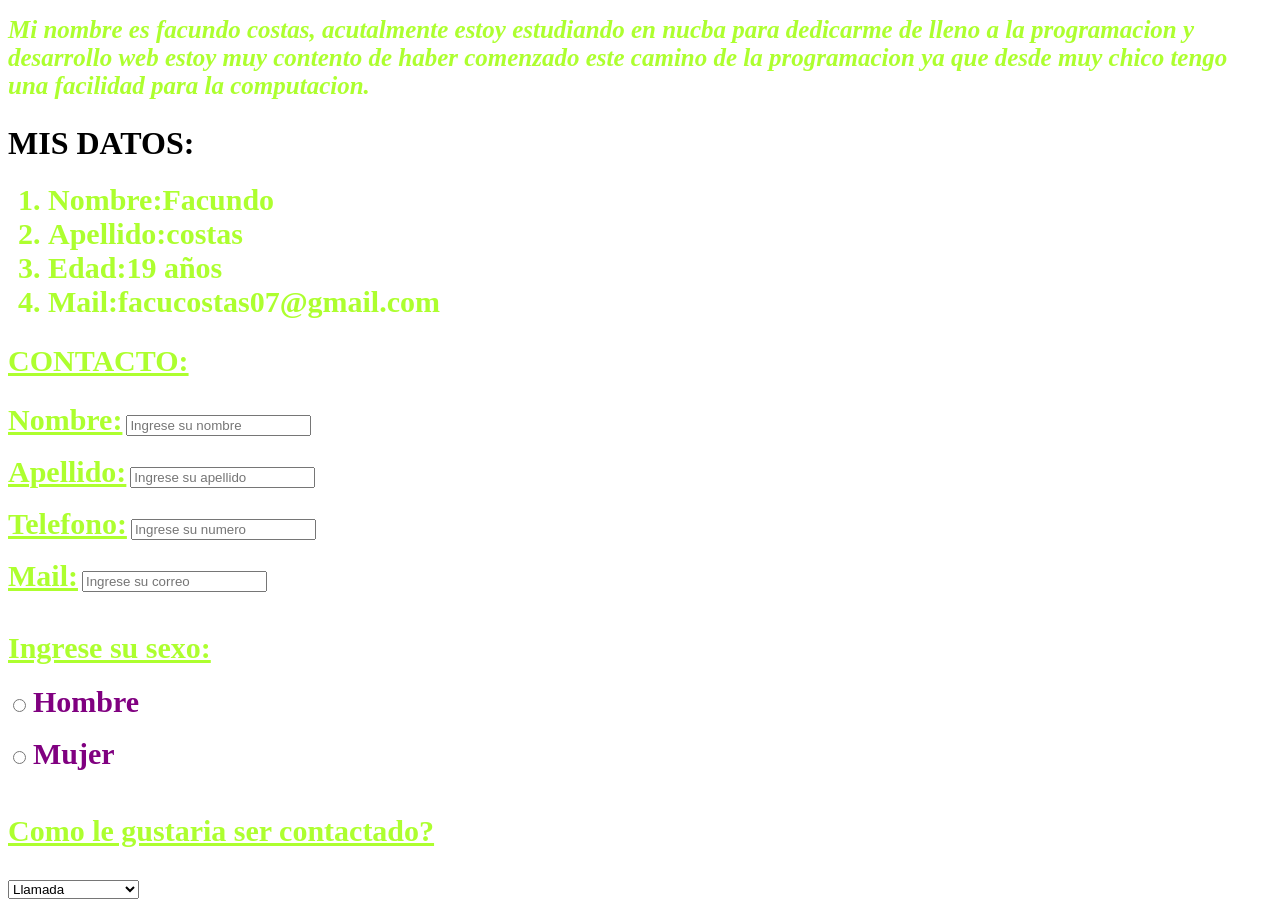
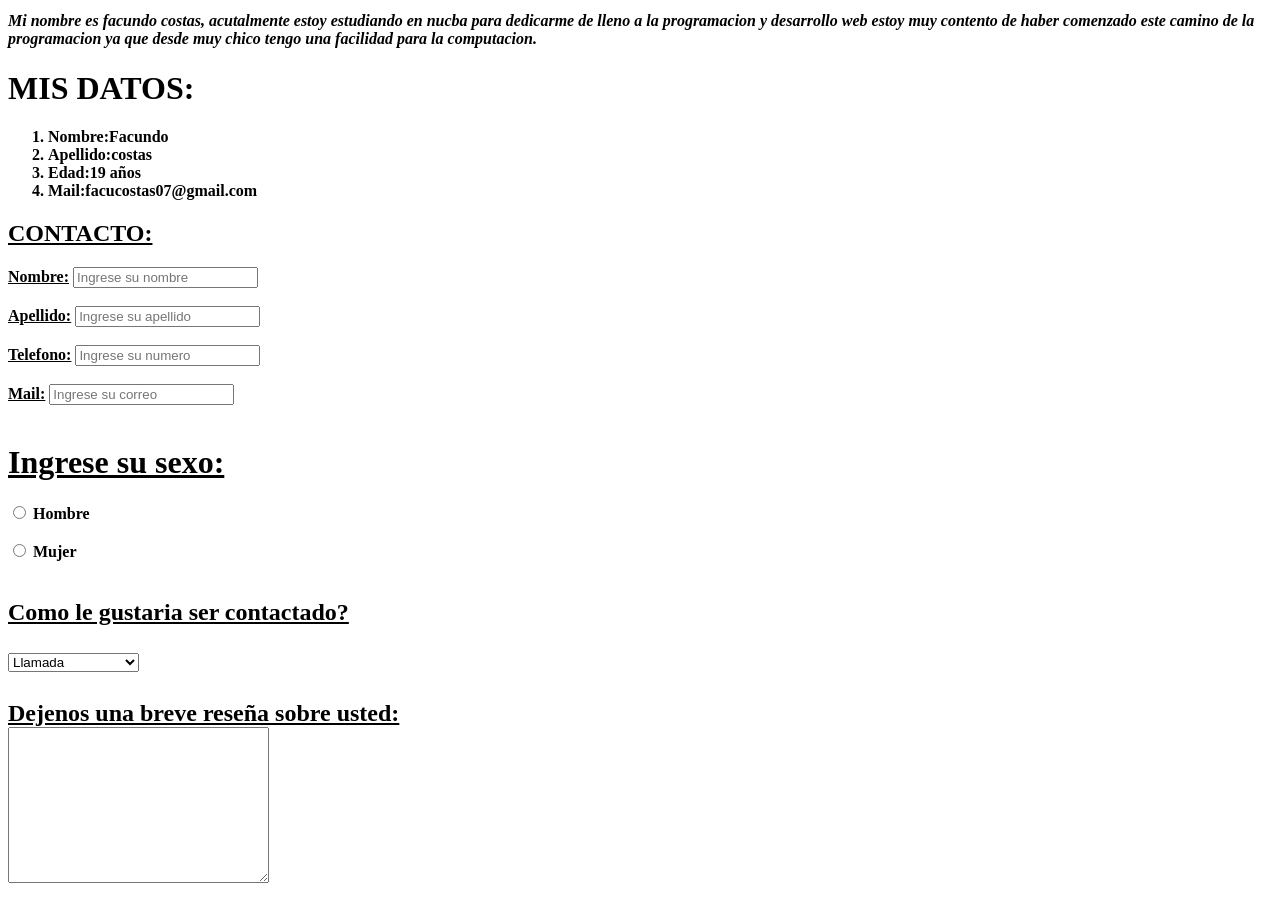
Before and after one commit to FakuKostasDvlpr/nucba2717, a plain HTML site: page clase_1/index.html in a window 1280 px wide. Shown: the part 1560-2462 px from the top of the page. Drawn offline with Linux system fonts and the light colour scheme.

Commit message:
transpaso

```diff
--- /dev/null
+++ b/Clase_3/style.css
@@ -0,0 +1,8 @@
+h1{
+    color:red;]
+    text-shadow: 1px 0px white, 1px 1px white ;
+}
+
+p{
+    color: blue;
+}
--- a/clase_1/index.html
+++ b/clase_1/index.html
@@ -25,64 +25,64 @@
 
 
              <h1>Sobre mi</h1>
-             <p style="color: greenyellow; font-size: 25px;"> <em> <b>Mi nombre es facundo costas, acutalmente estoy estudiando en nucba para dedicarme de lleno a la programacion y desarrollo web
+             <p > <em> <b>Mi nombre es facundo costas, acutalmente estoy estudiando en nucba para dedicarme de lleno a la programacion y desarrollo web
             estoy muy contento de haber comenzado este camino de la programacion ya que desde muy chico tengo una facilidad para la computacion.<b></em>
             </p>
 
              <h1>MIS DATOS:</h1>
             <ol>
-             <li style="color: greenyellow; font-size: 30px;" >Nombre:<strong>Facundo</strong></li>
-             <li style="color: greenyellow; font-size: 30px;" >Apellido:<strong>costas</strong></li>
-             <li style="color: greenyellow; font-size: 30px;" >Edad:<strong>19 años</strong></li>
-             <li style="color: greenyellow; font-size: 30px;" >Mail:<strong>facucostas07@gmail.com</strong>
+             <li>Nombre:<strong>Facundo</strong></li>
+             <li>Apellido:<strong>costas</strong></li>
+             <li>Edad:<strong>19 años</strong></li>
+             <li>Mail:<strong>facucostas07@gmail.com</strong>
              </li>
             </ol>
-            <h2 style="color: greenyellow; font-size: 30px;"><u>CONTACTO:</u></h2>
+            <h2 ><u>CONTACTO:</u></h2>
 
 
          <!-- empezar con input, seguido del label -->
 
 
-               <label for="Nombre" style="color: greenyellow; font-size: 30px;"> <strong> <u> Nombre:</u></strong></label>
+               <label for="Nombre"> <strong> <u> Nombre:</u></strong></label>
                <input type="text" id="nombre" placeholder="Ingrese su nombre">
                <br> <br>
 
           <!-- -->
 
-             <label for="Apellido" style="color: greenyellow; font-size: 30px;"> <strong> <u>Apellido:</u></strong></label>
+             <label for="Apellido"> <strong> <u>Apellido:</u></strong></label>
              <input type="text" id="Apellido" placeholder="Ingrese su apellido">
              <br> <br>
          <!-- -->
 
-                <label for="Telefono" style="color: greenyellow; font-size: 30px;" ><strong><u>Telefono:</u></strong></label>
+                <label for="Telefono"  ><strong><u>Telefono:</u></strong></label>
                 <input type="number" id="Telefono" placeholder="Ingrese su numero">
                 <br> <br>
 
          <!-- -->
 
-                  <label for="Correo" style="color: greenyellow; font-size: 30px;"  ><strong><u>Mail:</u></strong></label>
+                  <label for="Correo"   ><strong><u>Mail:</u></strong></label>
                 <input type="mail" id="Correo" placeholder="Ingrese su correo" required>
                  <br> <br>
 
          <!-- --><u></u>
 
-                  <h1 style="color: greenyellow; font-size: 30px;" ><strong><u>Ingrese su sexo:</u></strong></h1>
+                  <h1  ><strong><u>Ingrese su sexo:</u></strong></h1>
 
          <!-- 1° RADIO -->
 
                   <input type="radio" id="Hombre" name="sexo">
-                  <label for="Hombre" style="color: purple;font-size: 30px;" >Hombre</label>
+                  <label for="Hombre"  >Hombre</label>
                   <br> <br>
 
          <!-- 2° RADIO-->
 
                 <input type="radio" id="Mujer" name="sexo"/>
-                <label for="Mujer" style="color: purple; font-size: 30px;" >Mujer</label>
+                <label for="Mujer"  >Mujer</label>
                <br> <br>
 
          <!-- Select (opciones)-->
 
-         <h2 style="color: greenyellow; font-size: 30px;" ><strong><u>Como le gustaria ser contactado?</u></strong><h2>
+         <h2  ><strong><u>Como le gustaria ser contactado?</u></strong><h2>
                <select>
                 <option value="llamada"> Llamada</option>
                   <option value="texto">Mensaje de texto</option>
@@ -90,7 +90,7 @@
                 </select>
                   <br> <br>
 
-         <label for="texto" style="color: greenyellow; font-size: 30px;" ><u>Dejenos una breve reseña sobre usted:</u></label> <br>
+         <label for="texto"  ><u>Dejenos una breve reseña sobre usted:</u></label> <br>
          <textarea id="texto" cols="30" rows="10"></textarea>
          <br> <br>
          <button type="submit">Enviar</button>
```
Also changed, not shown: Clase_3/index.html (added, +14 -0 lines).
